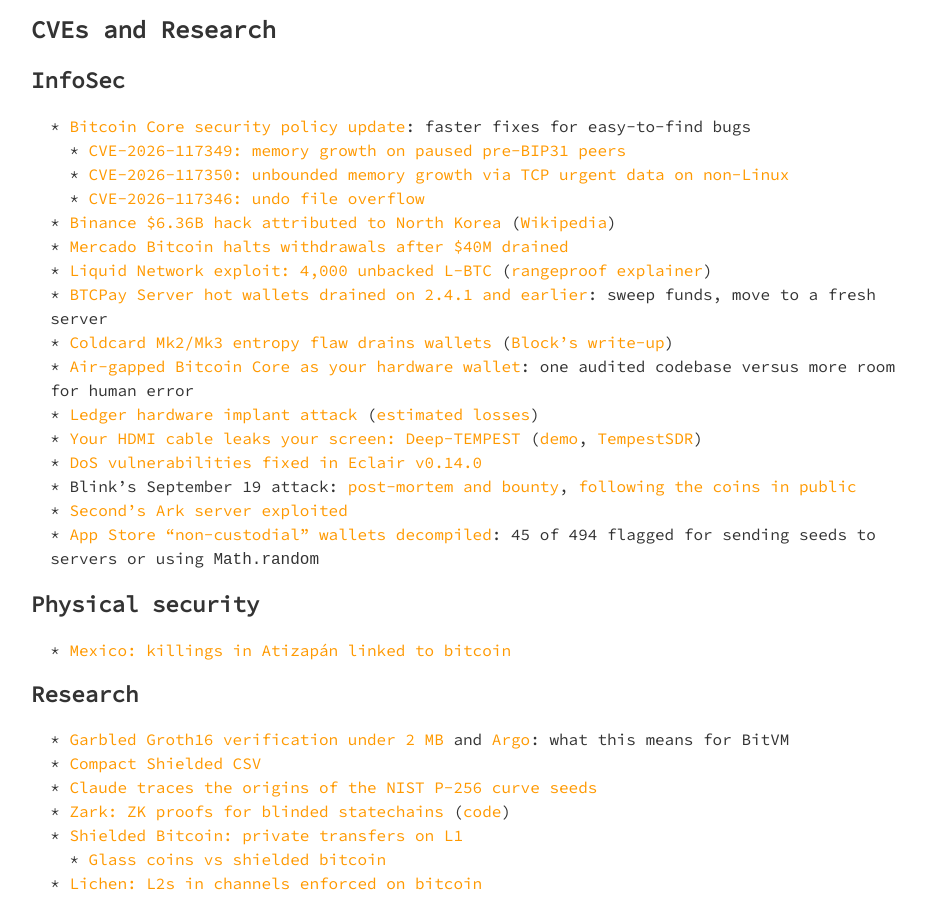
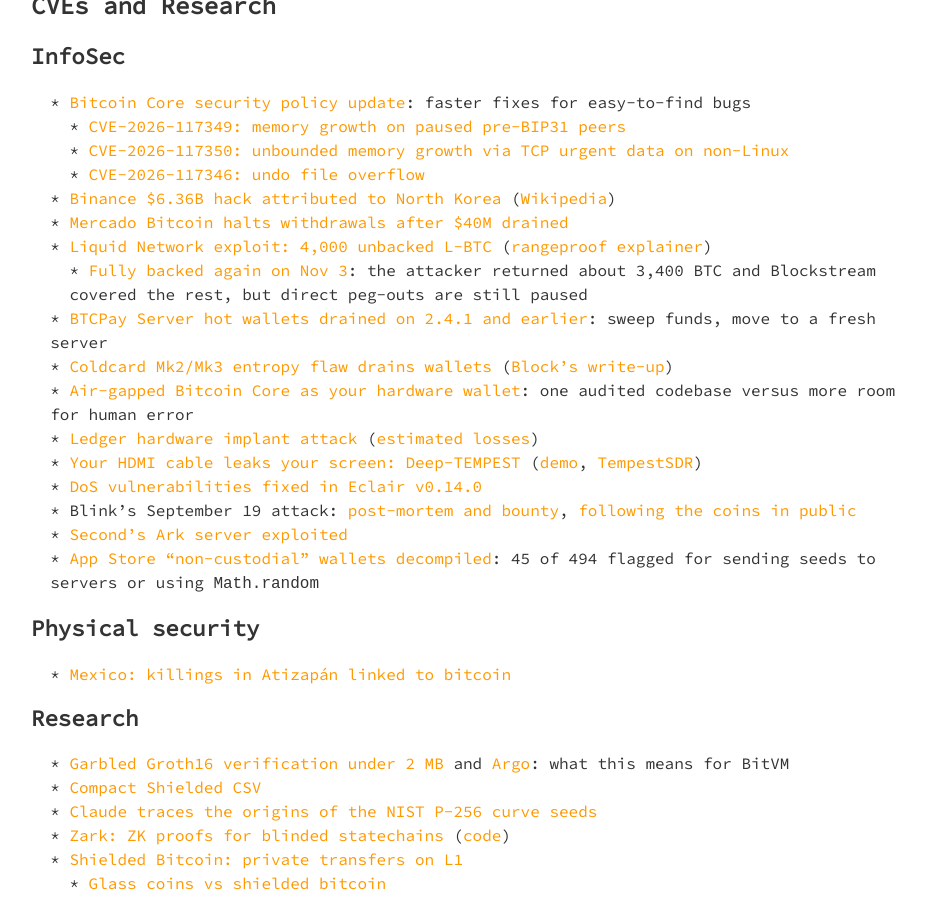
Before and after one commit to BitDevsPanama/bitdevspanama.github.io, a Jekyll site: the page built from _posts/2026-11-12-panama-socratic-001.md, in a window 1280 px wide and 900 px high, scrolled down 1966 px. Shown: the whole window, without its empty margins (169-1095 px from the left). Built offline with Jekyll 4.4.1, drawn with Linux system fonts in a browser that asks for light colours; some of the changed text lies outside the part shown.

Commit message:
Open post links in new tabs and update Socratic 001 topics (#2)

```diff
--- a/_posts/2026-11-12-panama-socratic-001.md
+++ b/_posts/2026-11-12-panama-socratic-001.md
@@ -84,6 +83,7 @@ Today's MC: [Matt Black](https://x.com/matthewjablack)
 - [Binance $6.36B hack attributed to North Korea](https://www.trmlabs.com/resources/blog/north-korea-steals-usd-6-36-billion-from-binance-in-the-largest-hack-in-history) ([Wikipedia](https://en.wikipedia.org/wiki/2026_Binance_hack))
 - [Mercado Bitcoin halts withdrawals after $40M drained](https://www.coindesk.com/business/2026/11/02/brazil-s-mercado-bitcoin-halts-withdrawals-after-usd40-million-drained-across-10-chains)
 - [Liquid Network exploit: 4,000 unbacked L-BTC](https://blog.blockstream.com/liquid-network-security-incident-assessment/) ([rangeproof explainer](https://drop.amboss.tech/liquid-rangeproof-explainer.html))
+    - [Fully backed again on Nov 3](https://www.theblock.co/news/ecosystems/2026-11-03-liquid-network-restores-full-bitcoin-backing-following-exploit-432387): the attacker returned about 3,400 BTC and Blockstream covered the rest, but direct peg-outs are still paused
 - [BTCPay Server hot wallets drained on 2.4.1 and earlier](https://blog.btcpayserver.org/btcpay-server-security-incident-2-4-1-and-earlier/): sweep funds, move to a fresh server
 - [Coldcard Mk2/Mk3 entropy flaw drains wallets](https://www.halborn.com/blog/post/explained-the-coldcard-hack-july-2026) ([Block's write-up](https://engineering.block.xyz/blog/predictable-rng-fallback-and-32-bit-reseed-in-coldcard-firmware))
 - [Air-gapped Bitcoin Core as your hardware wallet](https://pesvi.xyz/catal%C3%A0/posts/bitcoincore_airgapped_device/): one audited codebase versus more room for human error
```
Also changed, not shown: other parts of _posts/2026-11-12-panama-socratic-001.md (+0 -2 lines), _layouts/post.html (+8 -0 lines).
